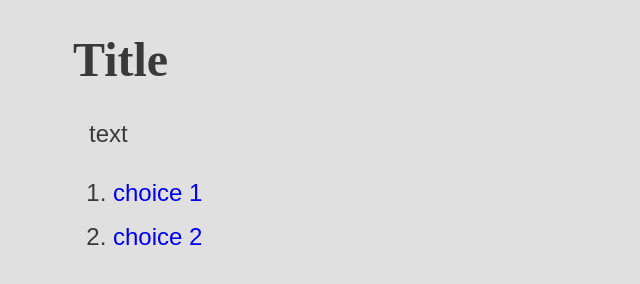
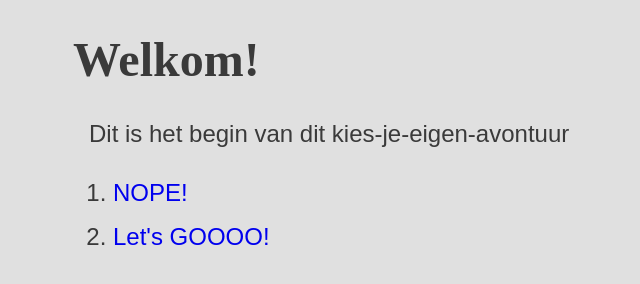
Before and after one commit to StNaastelkaar/poem, a plain HTML site: page index.html in a window 1280 px wide. Shown: the whole page, without its empty margins (167-807 px from the left). Drawn offline with Linux system fonts and the light colour scheme.

Commit message:
choice gets initialized and routing works

```diff
--- a/index.html
+++ b/index.html
@@ -9,19 +9,17 @@
   <link rel="icon" href="/favicon.svg" type="image/svg+xml">
   <link rel="stylesheet" href="css/normalize.min.css?v=1.0">
   <link rel="stylesheet" href="css/style.css?v=1.0">
-  <script src="js/cyoa.js"></script>
+  <script src="js/cyoa.js?v=1.0"></script>
+  <script src="js/choices.js?v=1.0"></script>
 </head>
 
 <body>
   <section id="current-choice" class="cyoa-item">
-    <h1>Title</h1>
-    <p>text</p>
-    <ol>
-      <li><a href="#test1">choice 1</a></li>
-      <li><a href="#another-test">choice 2</a></li>
-    </ol>
+    <h1 class="title">ALLLES IS STUK!</h1>
+    <p class="body">De applicatie is nog niet geïnitialiseerd, ga klagen bij een developer :)</p>
+    <ol class="options"></ol>
   </section>
-  <script src="js/init.js"></script>
+  <script src="js/init.js?v=1.0"></script>
 </body>
 
 </html>
--- /dev/null
+++ b/js/choices.js
@@ -0,0 +1,29 @@
+const choices = [
+  { id: "undefined",
+    title: "You dun goofed",
+    body: "'t huidige id is 'undefined', je hebt dus iets verkeerd gedaan..."
+  },
+  {
+    id: "001-start",
+    title: "Welkom!",
+    body: "Dit is het begin van dit kies-je-eigen-avontuur",
+    options: [
+      { id: "002-nope-im-out", name: "NOPE!" },
+      { id: "003-yes-lets-go", name: "Let's GOOOO!" }
+    ]
+  }, {
+    id: "002-nope-im-out",
+    title: "Nope I'm out!",
+    body: "kthnxbye"
+  }, {
+    id: "003-yes-lets-go",
+    title: "Yes! Let's go!",
+    body: "Cool :)",
+    options: [
+      { id: "005-id-only-test" },
+      { name: "Name only test" },
+      { id: "001-start" },
+      { id: "003-yes-lets-go" }
+    ]
+  }
+]
--- a/js/cyoa.js
+++ b/js/cyoa.js
@@ -1,22 +1,35 @@
-class CYOA {
-  constructor(onIdChanged, choiceElement, choices) {
-    this.choices = choices;
-    this.choiceElement = choiceElement;
-    this.#setupListener(onIdChanged);
+const CYOA = function CYOA(onIdChanged, choiceElement, choices) {
+  const self = this;
+  self.choices = choices;
+  self.choiceElement = choiceElement;
+  self.choicesDict = choices.reduce((prev, curr) => {
+    prev[curr.id] = curr;
+    return prev;
+  } , {})
+
+  self.render = function(id) {
+    id = decodeURIComponent(id);
+    CYOA.log(`id set to ${id}`);
+
+    const title = self.choiceElement.getElementsByClassName("title")[0];
+    const body = self.choiceElement.getElementsByClassName("body")[0];
+    const options = self.choiceElement.getElementsByClassName("options")[0];
+
+    const choice = self.choicesDict[id];
+
+    title.innerHTML = choice.title;
+    body.innerHTML = choice.body;
+    options.innerHTML = (choice.options || []).map(createChoiceOption).join("\n");
   }
 
-  #setupListener(onIdChanged) {
-    onIdChanged(this.render);
+  const createChoiceOption = (option) => {
+    return `<li><a href="#${encodeURIComponent(option.id) || ""}">${option.name || option.id}</a></li>`;
   }
 
-  render(id) {
-    CYOA.log(`id set to ${id}`);
-    // todo: actually render a thing
-  }
-
-  static log(msg) {
-    console.log(`${new Date().toISOString()} - ${CYOA.name}: ${msg}`);
-  }
+  const setupListener = (onIdChanged) => onIdChanged(self.render);
+  setupListener(onIdChanged);
 }
 
+CYOA.log = (msg) => console.log(`${new Date().toISOString()} - ${CYOA.name}: ${msg}`);
+
 CYOA.log("scripts loaded");
--- a/js/init.js
+++ b/js/init.js
@@ -4,29 +4,10 @@ const onIdChanged = (cb) => {
 
 const choiceElement = document.getElementById("current-choice");
 
-const cyoa = new CYOA(onIdChanged, choiceElement, [
-  {
-    id: "001-start",
-    title: "Welkom!",
-    text: "Dit is het begin van dit kies-je-eigen-avontuur",
-    options: [
-      { id: "002-nope-im-out", name: "NOPE!" },
-      { id: "003-yes-lets-go", name: "Let's GOOOO!" }
-    ]
-  }, {
-    id: "002-nope-im-out",
-    title: "Nope I'm out!",
-    text: "kthnxbye"
-  }, {
-    id: "003-yes-lets-go",
-    title: "Yes! Let's go!",
-    text: "Cool :)",
-    options: [
-      { id: "005-id-only-test" },
-      { name: "Name only test" },
-      {}
-    ]
-  }
-]);
+const cyoa = new CYOA(onIdChanged, choiceElement, choices);
+
+const hash = document.location.hash.substring(1) || "001-start";
+document.location.hash = `#${hash}`;
+cyoa.render(hash);
 
 CYOA.log("initialized");
```
